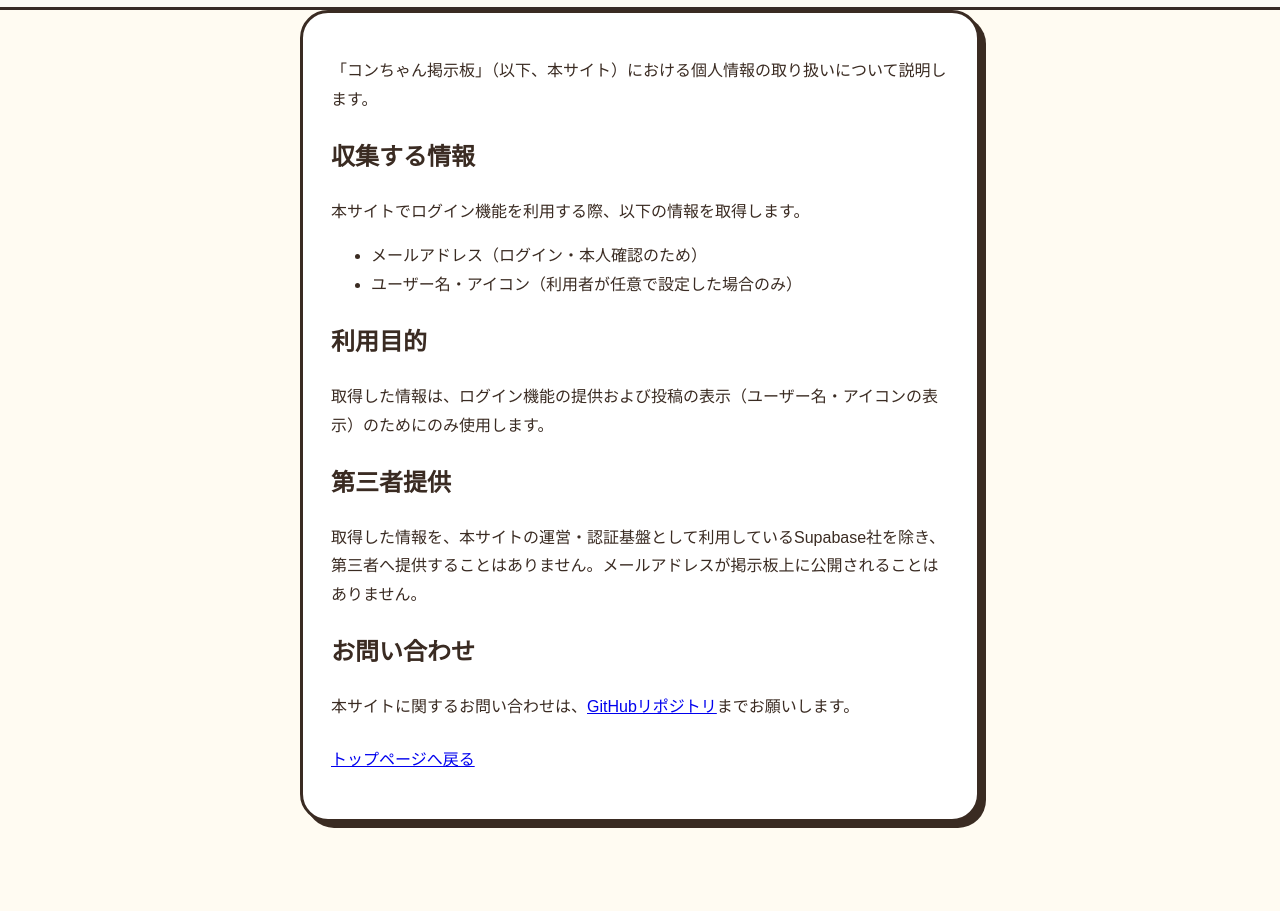
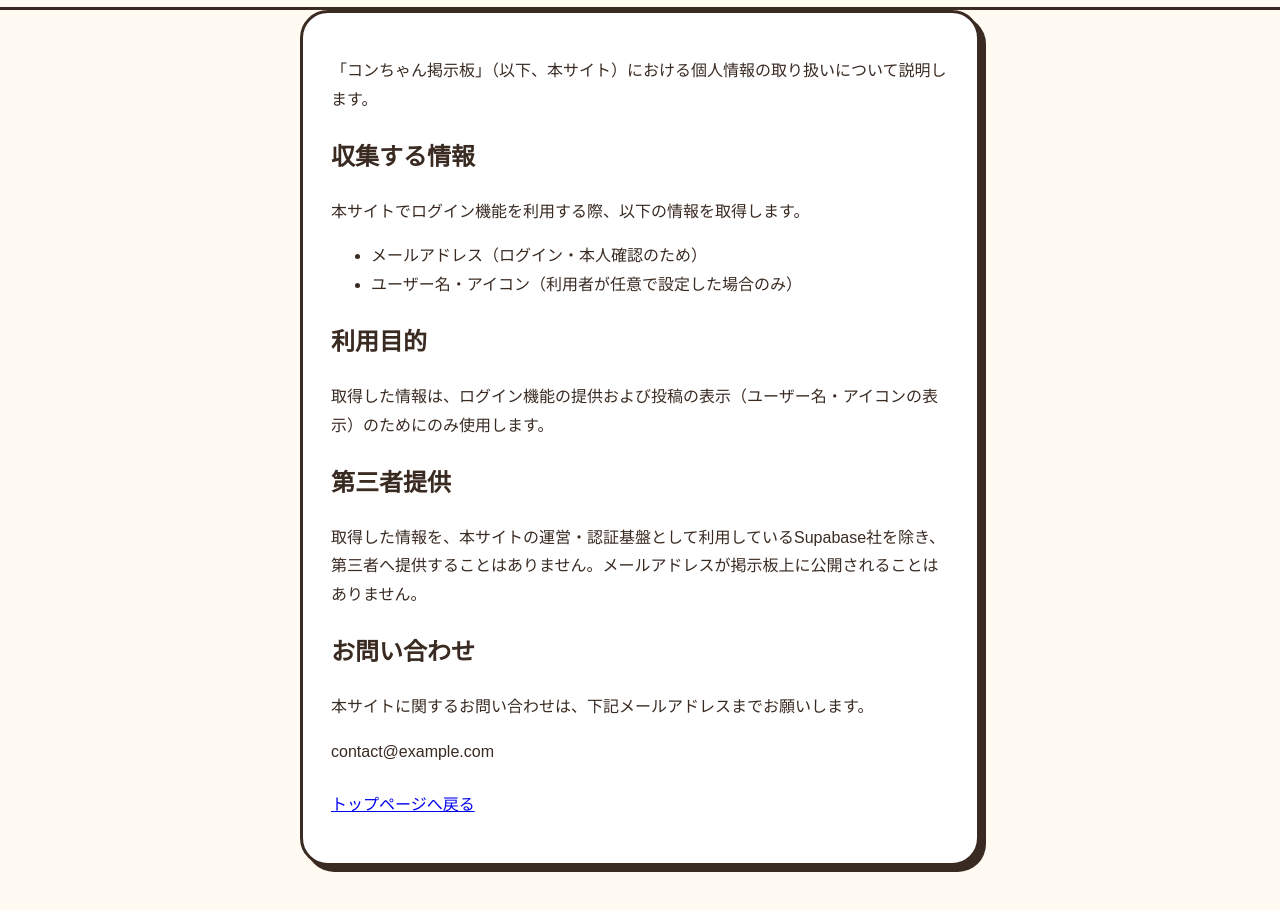
Before and after one commit to a-hatanaka-cvup/konchan-keijiban, a plain HTML site: page privacy.html in a window 1280 px wide. Shown: the part 91-1002 px from the top of the page. Drawn offline with Linux system fonts and the light colour scheme.

Commit message:
公開ページの問い合わせ先をダミーメールアドレスに変更
Co-Authored-By: Claude Sonnet 5 <noreply@anthropic.com>

```diff
--- a/privacy.html
+++ b/privacy.html
@@ -30,7 +30,8 @@
         <p>取得した情報を、本サイトの運営・認証基盤として利用しているSupabase社を除き、第三者へ提供することはありません。メールアドレスが掲示板上に公開されることはありません。</p>
 
         <h2>お問い合わせ</h2>
-        <p>本サイトに関するお問い合わせは、<a href="https://github.com/a-hatanaka-cvup/konchan-keijiban" target="_blank" rel="noopener">GitHubリポジトリ</a>までお願いします。</p>
+        <p>本サイトに関するお問い合わせは、下記メールアドレスまでお願いします。</p>
+        <p>contact@example.com</p>
 
         <p style="margin-top:24px;"><a href="index.html">トップページへ戻る</a></p>
     </section>
```
Also changed, not shown: terms.html (+2 -1 lines).
